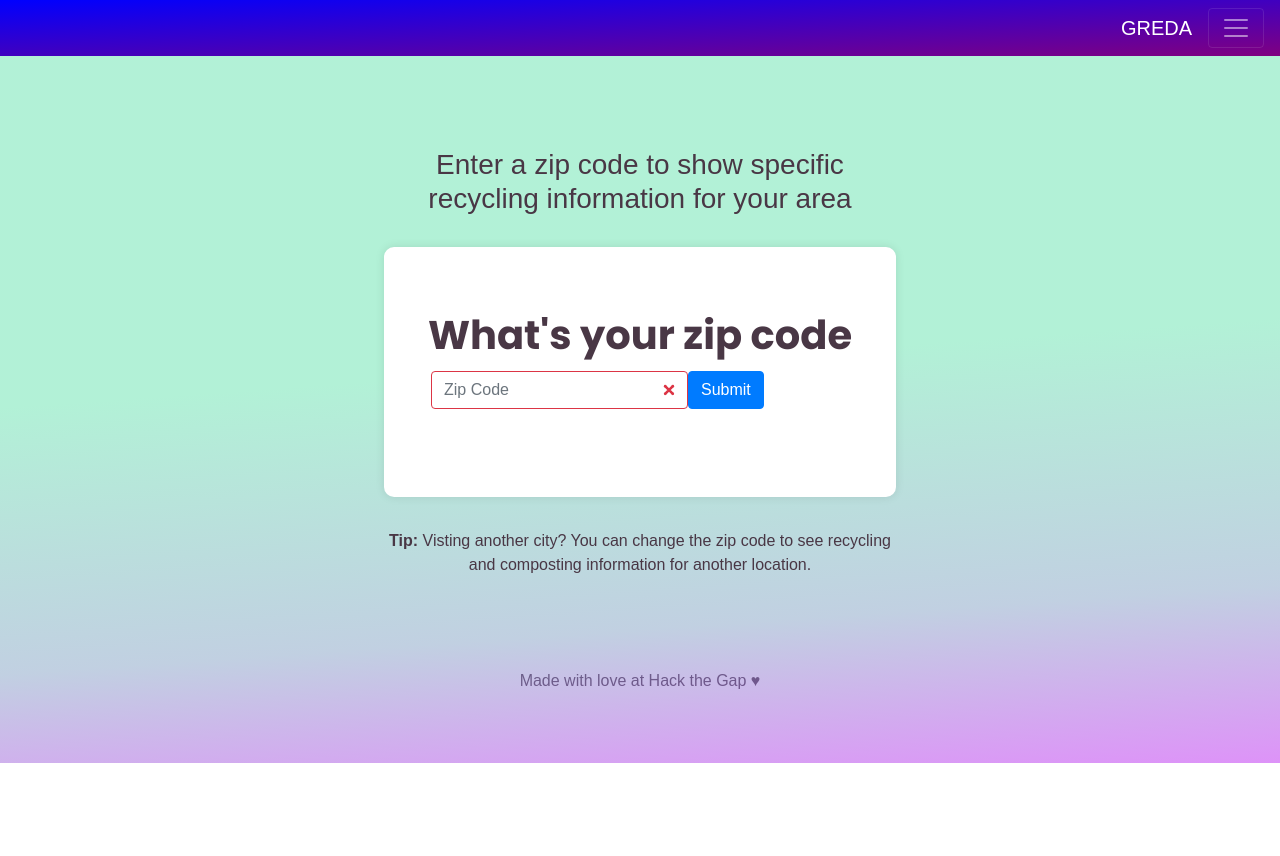
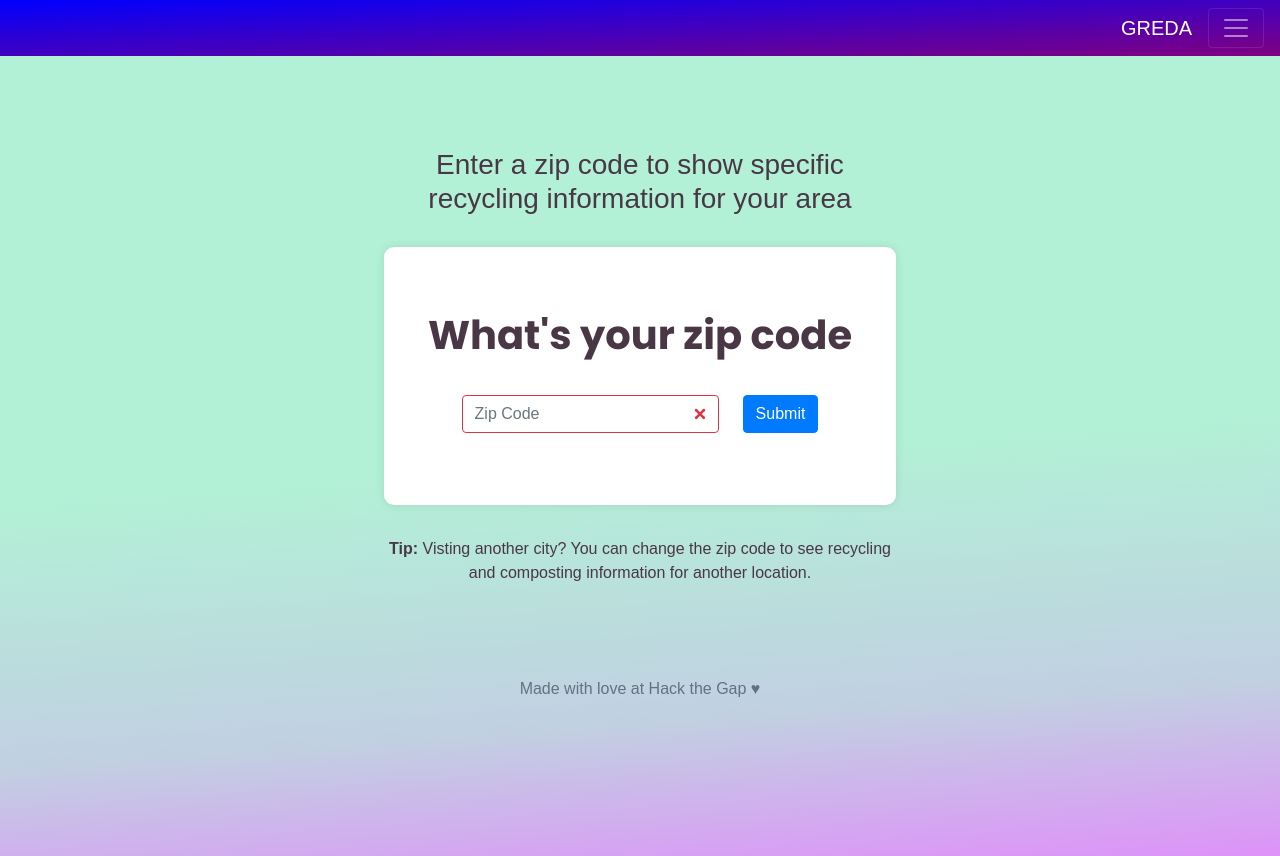
Before and after one commit to aengblom/GREDA, a React (Create React App) app: page / in a window 1280 px wide. Before the commit the page ends 800 px from the top, so only its background shows below. Built offline with nearby package versions, Linux system fonts and the light colour scheme.

Commit message:
update form styles

```diff
--- a/src/App.css
+++ b/src/App.css
@@ -30,8 +30,8 @@ p {
 .li-em {
   font-family: "WorkSans-Regular", sans-serif !important;
   color: #493745 !important;
-  font-size: .8rem;
-  text-align: center
+  font-size: 0.8rem;
+  text-align: center;
 }
 
 .section {
@@ -41,11 +41,6 @@ p {
 .page {
   display: flex;
   z-index: 0;
-}
-
-.page-home {
-  align-items: center;
-  height: 100%;
 }
 
 .page-home::after {
--- a/src/Components/ZipCode/ZipCode.css
+++ b/src/Components/ZipCode/ZipCode.css
@@ -0,0 +1,15 @@
+.form-wrapper {
+  display: flex;
+  flex-direction: row;
+  margin-right: auto;
+  margin-left: auto;
+  margin-top: 24px;
+}
+
+.form-marginLeft {
+  margin-left: 24px;
+}
+
+.form-marginRight {
+  margin-right: 24px;
+}
--- a/src/Components/ZipCode/ZipCode.jsx
+++ b/src/Components/ZipCode/ZipCode.jsx
@@ -1,6 +1,6 @@
-import React, { useState } from 'react';
+import React, { useState } from "react";
 import "./ZipCode.css";
-import classnames from 'classnames';
+import classnames from "classnames";
 import { Link } from "react-router-dom";
 
 const ZipCode = () => {
@@ -8,24 +8,41 @@ const ZipCode = () => {
   const [valid, setValid] = useState(false);
 
   var setValidZip = () => {
-    const v = /^\d{5}(?:[-\s]\d{4})?$/.test(input)
-    console.log(input)
+    const v = /^\d{5}(?:[-\s]\d{4})?$/.test(input);
+    console.log(input);
     setValid(v);
-    console.log(v, valid, "here")
-  }
+    console.log(v, valid, "here");
+  };
   return (
     <form className="form-inline" noValidate>
-      <div class="col-md-3 mb-3 d-flex">
-        <input type="text" value={input} onChange={e => setInput(e.target.value)} class={classnames("form-control", { "is-valid": valid }, { "is-invalid": !valid })} id="validationDefault05" placeholder="Zip Code" required />
+      <div class="form-wrapper">
+        <input
+          type="text"
+          value={input}
+          onChange={e => setInput(e.target.value)}
+          class={classnames(
+            "form-control form-marginRight",
+            { "is-valid": valid },
+            { "is-invalid": !valid }
+          )}
+          id="validationDefault05"
+          placeholder="Zip Code"
+          required
+        />
         <Link to="/dashboard">
-        <button type="submit"  className="btn btn-primary mb-2" onClick={async () => {
-          await setValidZip();
-        }}>Submit</button>
-      </Link>
+          <button
+            type="submit"
+            className="btn btn-primary mb-2"
+            onClick={async () => {
+              await setValidZip();
+            }}
+          >
+            Submit
+          </button>
+        </Link>
       </div>
-
     </form>
-  )
-}
+  );
+};
 
 export default ZipCode;
```
